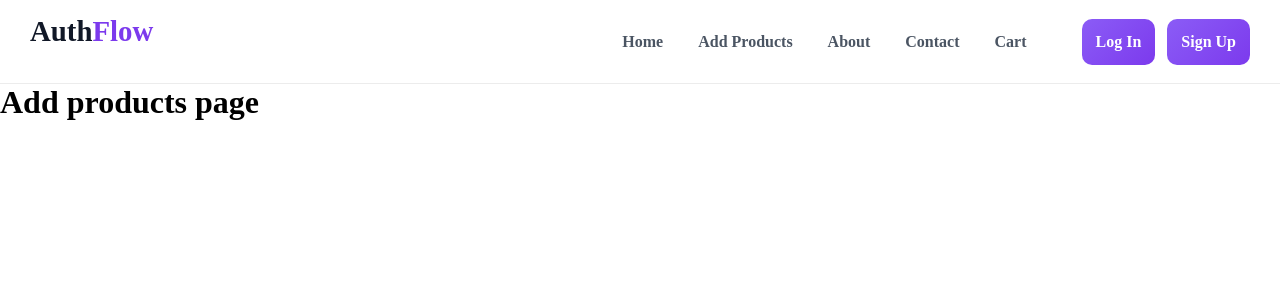
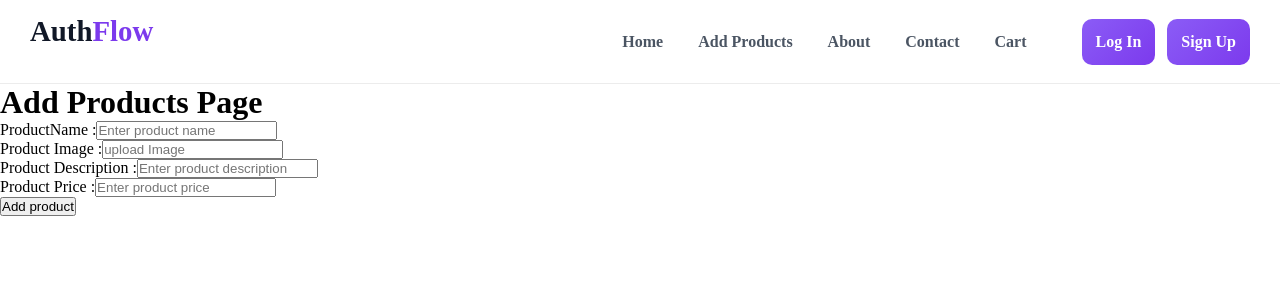
Before and after one commit to AzizullahCodes/ecom-shop, a React (Vite) app in the folder react-authentication/: page /add-products in a window 1280 px wide. Shown: the top 300 px of the page. Built offline with nearby package versions, Linux system fonts and the light colour scheme; sample sign-in values are in the browser's storage.

Commit message:
working on add products components

```diff
--- a/react-authentication/src/pages/add-products/add-products.jsx
+++ b/react-authentication/src/pages/add-products/add-products.jsx
@@ -1,10 +1,67 @@
-//add-products.jsx
-import React from "react";
-const AddProducts = ()=>{
-    return(
-        <div>
-            <h1>Add products page</h1>
-        </div>
-    )
+//AddProducts.jsx
+import React, { useState } from 'react'
+
+const AddProducts = () => {
+    const [productName,setProductName] = useState('');
+    const [productImage,setProductImage] = useState('');
+    const [productDescription,setProductDescription] = useState('');
+    const [productPrice,setProductPrice] = useState('');
+
+    //addProductsHandler
+    const addProductsHandler = ()=>{
+        console.log(productName);
+        console.log(productImage)
+        console.log(productDescription);
+        console.log(productPrice)
+    }
+  return (
+   <div>
+    <h1>Add Products Page</h1>
+    <div>
+        <label>
+            ProductName :
+            <input
+            type='text'
+            placeholder='Enter product name'
+            value={productName}
+            autoComplete='new-productName'
+            onChange={(e)=>setProductName(e.target.value)}/>
+        </label><br/>
+
+         <label>
+            Product Image :
+            <input
+            type='text'
+            placeholder='upload Image'
+            value={productImage}
+            autoComplete='new-productImage'
+            onChange={(e)=>setProductImage(e.target.value)}/>
+        </label><br/>
+
+         <label>
+            Product Description :
+            <input
+            type='text'
+            placeholder='Enter product description'
+            value={productDescription}
+            autoComplete='new-productDescription'
+            onChange={(e)=>setProductDescription(e.target.value)}/>
+        </label><br/>
+
+         <label>
+            Product Price :
+            <input
+            type='text'
+            placeholder='Enter product price'
+            value={productPrice}
+            autoComplete='new-productPrice'
+            onChange={(e)=>setProductPrice(e.target.value)}/>
+        </label><br/>
+
+        <button onClick={addProductsHandler}>Add product</button>
+    </div>
+   </div>
+  )
 }
-export default AddProducts;
+
+export default AddProducts
```
